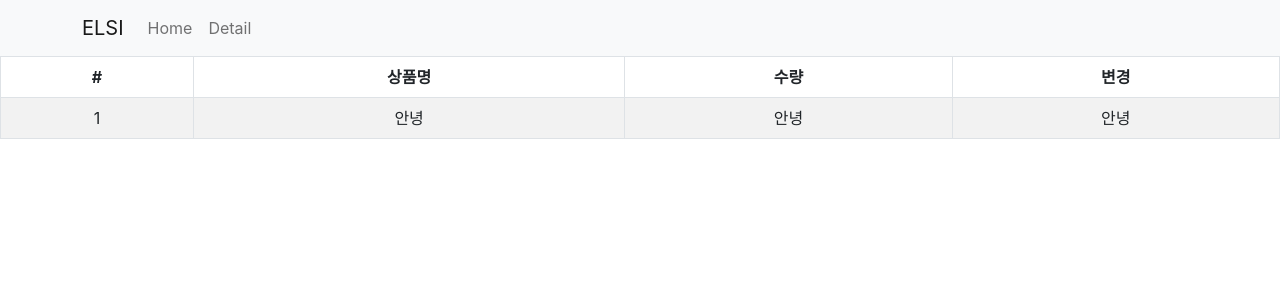
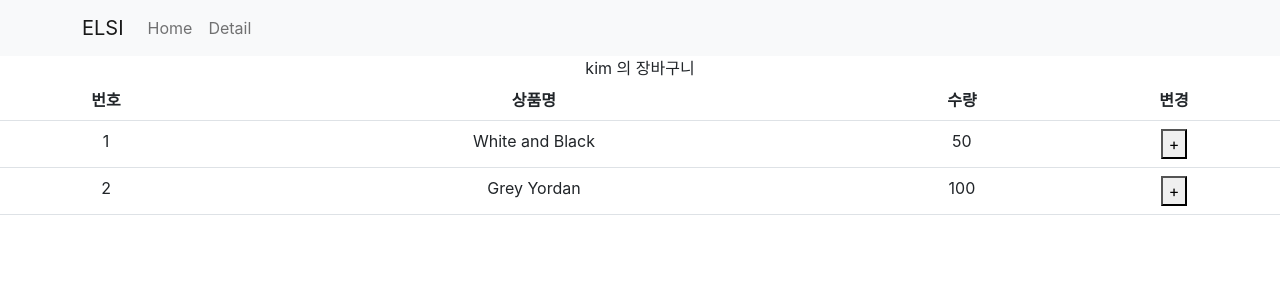
Before and after one commit to PciDeveloper/React-Shop, a React (Create React App) app: page /cart in a window 1280 px wide. Shown: the top 300 px of the page. Built offline with nearby package versions, Linux system fonts and the light colour scheme.

Commit message:
Redux store 에 state 보관하고 사용하는 방법

```diff
--- a/package.json
+++ b/package.json
@@ -3,6 +3,7 @@
   "version": "0.1.0",
   "private": true,
   "dependencies": {
+    "@reduxjs/toolkit": "^1.9.5",
     "@testing-library/jest-dom": "^5.16.5",
     "@testing-library/react": "^13.4.0",
     "@testing-library/user-event": "^13.5.0",
@@ -11,6 +12,7 @@
     "react": "^18.2.0",
     "react-bootstrap": "^2.7.4",
     "react-dom": "^18.2.0",
+    "react-redux": "^8.0.5",
     "react-router-dom": "^6.11.2",
     "react-scripts": "^5.0.1",
     "styled-components": "^5.3.10",
--- a/src/routes/Cart.js
+++ b/src/routes/Cart.js
@@ -1,24 +1,63 @@
 import { Table } from "react-bootstrap";
+import { useDispatch, useSelector } from "react-redux";
+import { changeName } from "./../store.js"; // Redux state 변경 함수 import 후 useDispatch() 라는 훅 사용하고 진행
 
+
+// Redux 를 사용하면 컴포넌트들이 props 없이 state 공유가 가능함 좋음
+// 단, 컴포넌트간 state 공유가 필요 없으면 그냥 Redux 에 보관하지 않고
+// 사용하고자 하는 컴포넌트에서 useState() 사용하는게 더 편할 듯
 function Cart() {
+
+    // store.js 에서 만든 Redux store 를 가져와서 사용하는 방법
+    // useSelector( (state) => { return state }); => Redux store 에 있던 object 자료 state 가 남음
+    let a = useSelector( (state) => { return state } );
+
+    let c = useSelector( (state) => { return state } );
+    // console.log(c.basket);
+
+	let dispatch = useDispatch(); // store.js 로 요청을 하는 함수
+
     return (
         <div>
-            <Table striped bordered hover>
+
+			{/* 최종적으로 변경 버튼을 누를시 dispatch() 를 사용하여 stroe.js 에서 만든 state 를 변경하는 작업을 해보았음.
+				Redux 를 이용하여 state 변경 하는 과정이 다소 복잡할 수 있지만,
+				서비스의 규모가 커질수록 버그 같은 것을 방지할 수 있어서 좋은 방법임 */}
+			{a.user} 의 장바구니
+
+            <Table>
                 <thead>
                     <tr>
-                        <th>#</th>
+                        <th>번호</th>
                         <th>상품명</th>
                         <th>수량</th>
                         <th>변경</th>
                     </tr>
                 </thead>
                 <tbody>
-                    <tr>
-                        <td>1</td>
-                        <td>안녕</td>
-                        <td>안녕</td>
-                        <td>안녕</td>
-                    </tr>
+                    {
+                        // store.js 에서 만든 array object 자료를 map 을 이용하여 데이터 출력
+						// map 반복문에는 key 속성 값을 넣어으면 경고메세지 출력 방지할 수 있음
+                        c.cart.map(function(a, i) {
+                            return (
+                                <tr key={i}>
+                                    <td>{c.cart[i].id}</td>
+                                    <td>{c.cart[i].name}</td>
+                                    <td>{c.cart[i].count}</td>
+									<td>
+										<button onClick={ () => {
+											// 최종 결론 => 1. state 변경함수 만들기 => store.js 에 만들었음
+											// 2. store.js 에서 만든 state 변경 함수를 export
+											// 3. 변경 함수 만들어논 store.js 를 import 후
+											// 4. let dispatch = useDispatch(); store.js 로 요청을 하는 함수를 만들고,
+											// 5. 최종적으로 변수명 dispatch() 안에 state import 해온 변경 함수를 넣어주면 됨
+											dispatch(changeName());
+										}}> + </button>
+									</td>
+                                </tr>
+                            )
+                        })
+                    }
                 </tbody>
             </Table>
         </div>
--- /dev/null
+++ b/src/store.js
@@ -0,0 +1,48 @@
+
+// 세팅 1. Redux 를 사용하려면 state 를 보관하는 통을 하나 만들어줘야함 store 라고 불리움
+// 세팅 2. index.js 에 가서 <Provider store={store}></Provider> 작성
+// Redux 를 사용하는 이유는 컴포넌트간 state 공유가 편함
+import { configureStore, createSlice } from "@reduxjs/toolkit";
+
+
+// useState() 역할과 동일하다고 생각하면 됨
+// name : 'state 이름',
+// initialState : 'state 값'
+// 이제 이 state 를 만들었으면 하단에 등록해야 사용 가능 (중요함)
+let user = createSlice({
+    name : 'user',
+    initialState : 'kim',
+    // Redux 의 state 를 변경하고 싶을 때는
+    // 1. state 를 수정해주는 함수를 만들고,
+    // 2. 만든 함수 changeName() 을 export 해야함
+    reducers : {
+        // 1. state 를 변경해주는 함수 만들기
+        // state 라고 명시한 파라미터는 initialState : 'kim' 에 있는 기존의 값 ('kim')
+        changeName(state) {
+            return 'john kim';
+        }
+    }
+});
+
+// 만든 함수 changeName() 을 export 하려면
+// state 보관함인 변수 이름 user.actions
+// export 하고 싶은 함수명들 이어서 작성 가능함 export let { changeName, 함수1, 함수2 } 이런식
+// 2. 사용하고자 하는 페이지에서 export 한 함수를 import 해서 사용하면 됨
+export let { changeName } = user.actions
+
+let cart = createSlice({ // 상품 재고 state
+    name : 'basket',
+    initialState : [
+        { id : 1, name : 'White and Black', count : 50 },
+        { id : 2, name : 'Grey Yordan', count : 100 }
+    ]
+});
+
+// 작명 : user.reducer => 작명이 귀찮으면 오른쪽에 state 이름이랑 동일하게 하고
+// user.reducer => 여기서의 user 는 state name 에서 지정한 이름
+export default configureStore({ // 이 코드 복붙하고 시작
+    reducer : {
+        user : user.reducer,
+        cart : cart.reducer
+    }
+});
--- a/src/text.js
+++ b/src/text.js
@@ -9,7 +9,7 @@
 
 let name = 'park';
 let age = 20;
-console.log()
+
 let person = {
     name,
     age
```
Also changed, not shown: src/index.js (+8 -2 lines), 1 other file (tests, documents, lock files or other folders).
